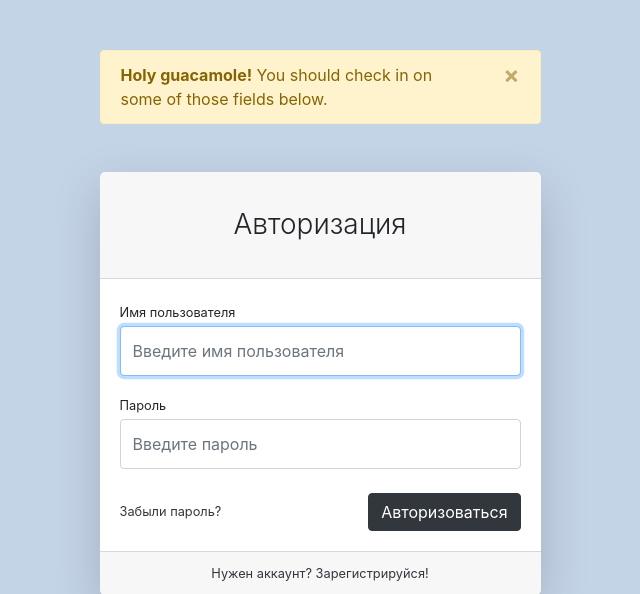
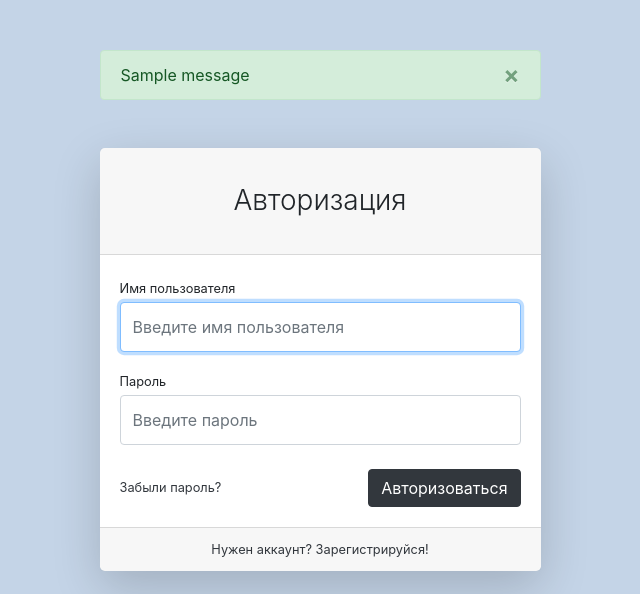
Before and after one commit to Dr0nx/geekshop, a Django app: template authapp/templates/authapp/login.html in a window 1280 px wide. Shown: the top 594 px of the page, without its empty margins (320-960 px from the left). Run offline with Django 3.2, Linux system fonts and the light colour scheme; the template is opened without the code that fills it: values named after a table or form of the project are taken from there, others are empty; tables that the repository leaves empty hold one stand-in row (Sample ...); one stand-in notice (Sample message) is shown; some libraries are stand-ins or nearby versions.

Commit message:
edit login.html template

```diff
--- a/authapp/templates/authapp/login.html
+++ b/authapp/templates/authapp/login.html
@@ -1,13 +1,24 @@
 {% extends 'authapp/base.html' %}
 {% block content %}
     <div class="col-lg-5">
-        <div class="alert alert-warning alert-dismissible fade show" role="alert"
-             style="margin-top: 50px;">
-            <strong>Holy guacamole!</strong> You should check in on some of those fields below.
-            <button type="button" class="close" data-dismiss="alert" aria-label="Close">
-                <span aria-hidden="true">&times;</span>
-            </button>
-        </div>
+        {% if form.non_field_errors or messages %}
+            <div class="alert {% if messages %} alert-success {% else %} alert-warning {% endif %} alert-dismissible fade show"
+                 role="alert"
+                 style="margin-top: 50px;">
+                {% if messages %}
+                    {% for message in messages %}
+                        {{ message }}
+                    {% endfor %}
+                {% else %}
+                    {% for error in form.non_field_errors %}
+                        {{ error }}
+                    {% endfor %}
+                {% endif %}
+                <button type="button" class="close" data-dismiss="alert" aria-label="Close">
+                    <span aria-hidden="true">&times;</span>
+                </button>
+            </div>
+        {% endif %}
         <div class="card shadow-lg border-0 rounded-lg mt-5">
             <div class="card-header"><h3 class="text-center font-weight-light my-4">Авторизация</h3>
             </div>
@@ -15,11 +26,11 @@
                 <form action="{% url 'authapp:login' %}" method="post">
                     {% csrf_token %}
                     <div class="form-group">
-                        <label class="small mb-1" for="{{ form.username.id_for_label}}">Имя пользователя</label>
+                        <label class="small mb-1" for="{{ form.username.id_for_label }}">Имя пользователя</label>
                         {{ form.username }}
                     </div>
                     <div class="form-group">
-                        <label class="small mb-1" for="{{ form.password.id_for_label}}">Пароль</label>
+                        <label class="small mb-1" for="{{ form.password.id_for_label }}">Пароль</label>
                         {{ form.password }}
                     </div>
                     <div class="form-group d-flex align-items-center justify-content-between mt-4 mb-0">
```
